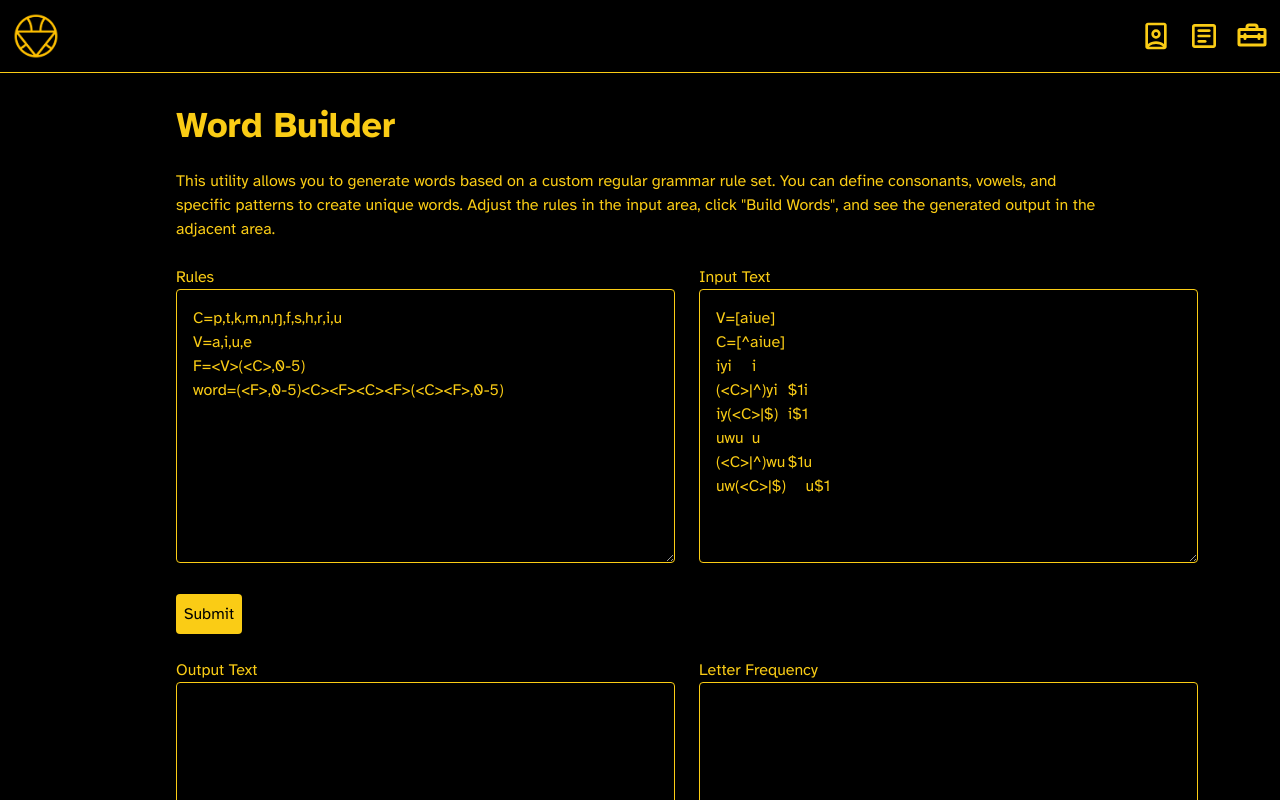
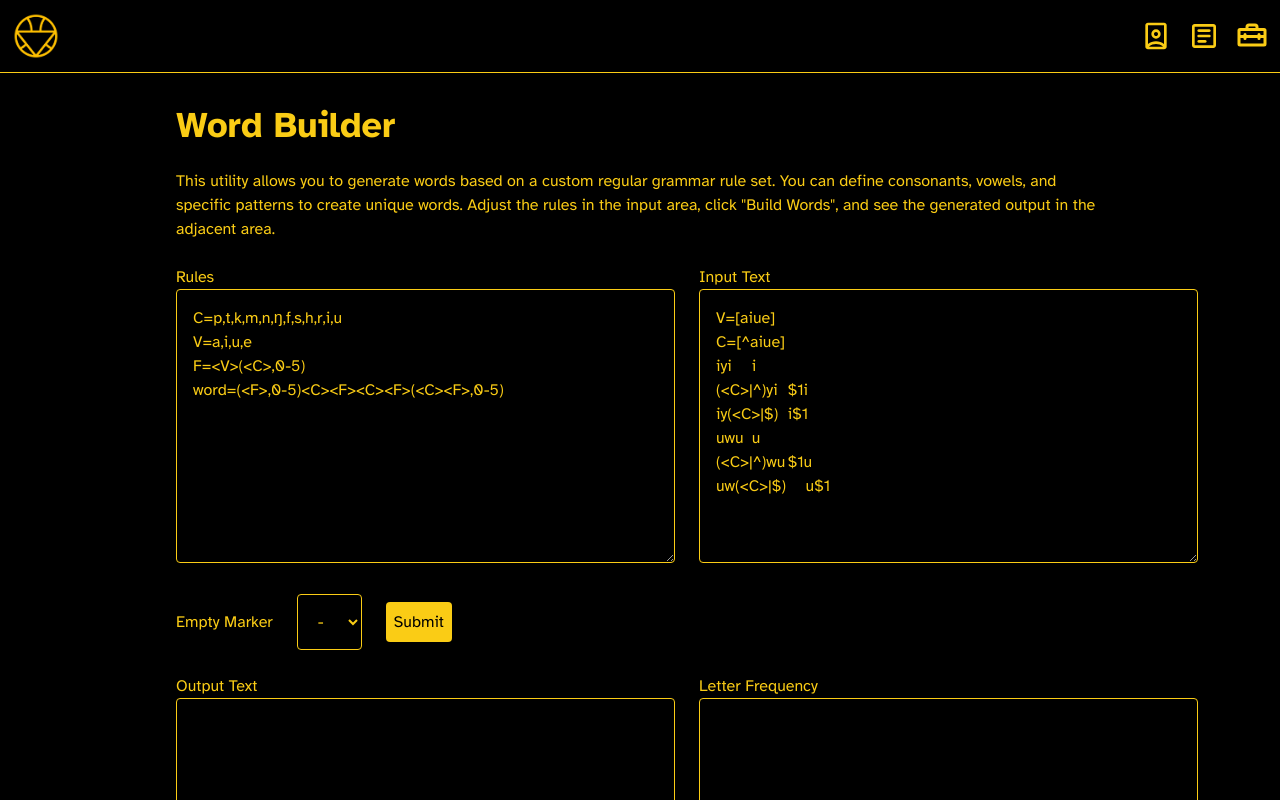
Before and after one commit to yaali-annar/yaali-annar-com, a Next.js app: page /utility/word-builder in a window 1280 px wide. Shown: the top 800 px of the page. Built offline with nearby package versions, Linux system fonts and the light colour scheme.

Commit message:
fix: word builder

```diff
--- a/src/app/utility/word-builder/page.tsx
+++ b/src/app/utility/word-builder/page.tsx
@@ -12,8 +12,9 @@ import { buildWord, compileRule } from "@/utils/word-builder";
 import { countCharacterFrequency } from "@/utils/letter-frequency";
 
 interface Values {
+  changes: string,
+  emptyMarker: string,
   rules: string,
-  changes: string,
 }
 
 const defaultValues: Values = {
@@ -28,7 +29,8 @@ iyi	i
 iy(<C>|$)	i$1
 uwu	u
 (<C>|^)wu	$1u
-uw(<C>|$)	u$1`
+uw(<C>|$)	u$1`,
+  emptyMarker: '-'
 }
 
 const textareaProps = {
@@ -40,9 +42,9 @@ const WordBuilder = () => {
   const methods = useForm<Values>()
   const [output, setOutput] = useState<string>("");
 
-  const onSubmit: SubmitHandler<Values> = ({ rules, changes }) => {
+  const onSubmit: SubmitHandler<Values> = ({ changes, emptyMarker, rules }) => {
     const rule = compileRule(rules);
-    const changesArray = parseChanges(changes);
+    const changesArray = parseChanges(changes, emptyMarker);
 
     const newOutput = [];
     for (let index = 0; index < 1000; index++) {
@@ -96,7 +98,12 @@ const WordBuilder = () => {
               />
             </div>
           </div>
-          <div>
+          <div className="flex gap-4 lg:gap-6 items-center">
+            <label>Empty Marker</label>
+            <select defaultValue={defaultValues.emptyMarker} {...methods.register("emptyMarker")}>
+              <option value="-">-</option>
+              <option value="0">0</option>
+            </select>
             <input type="submit" className="btn btn-primary" />
           </div>
           <div className="flex gap-4 lg:gap-6">
```
